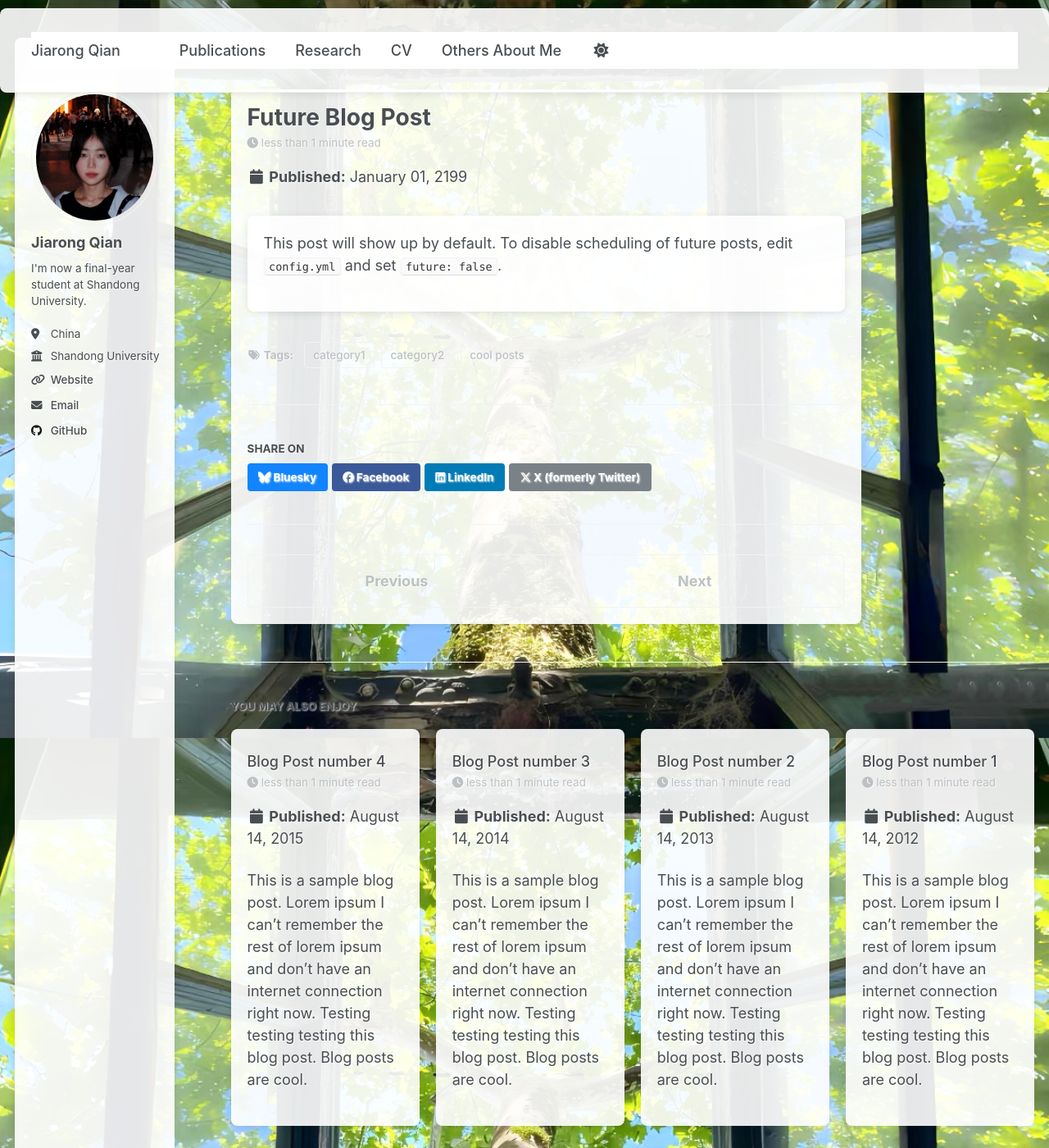
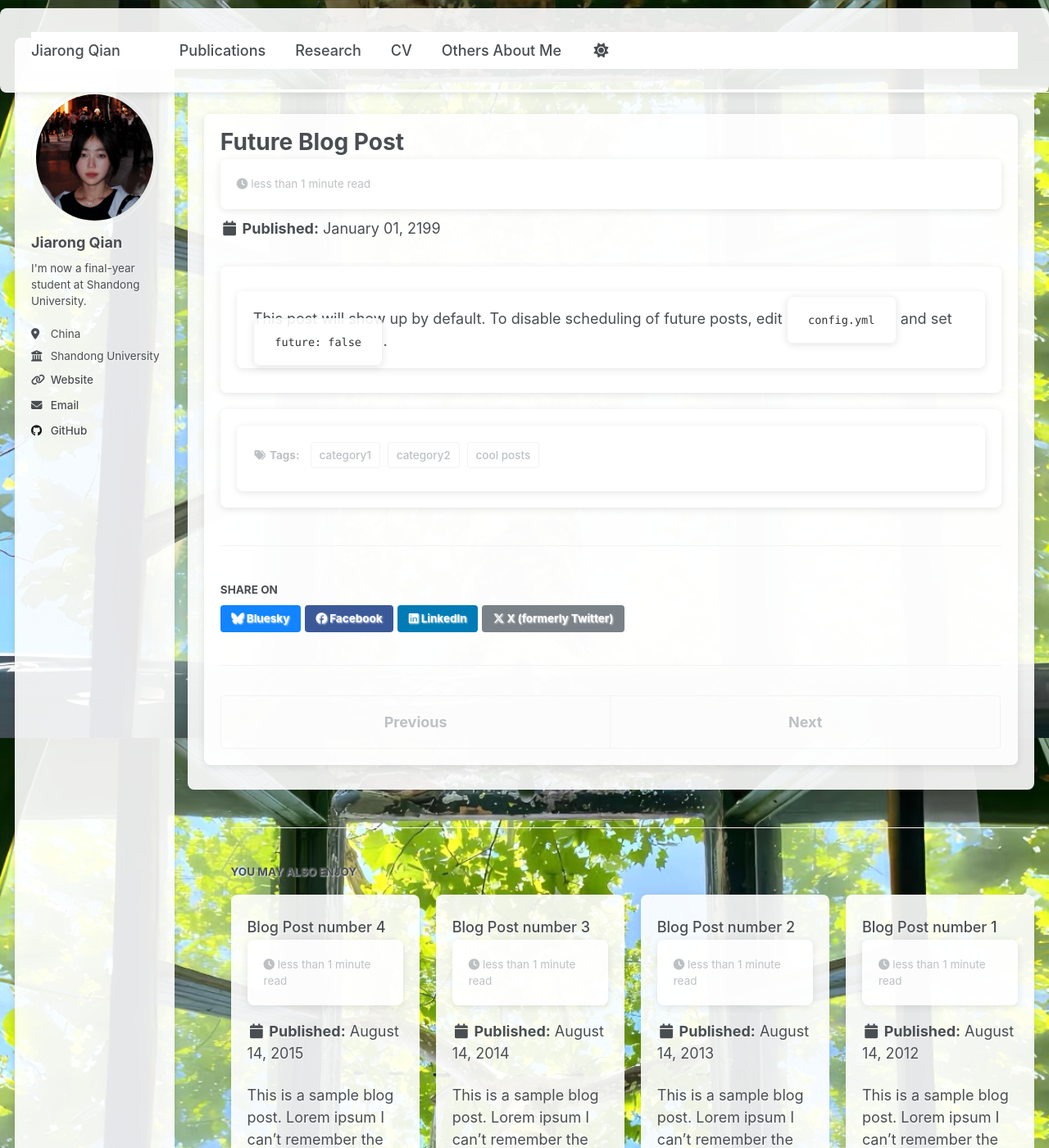
Before and after one commit to JiarongQian/JiarongQian.github.io, a Jekyll site: the page built from _posts/2199-01-01-future-post.md, in a window 1280 px wide and 1400 px high. Shown: the whole window at 82% size. Built offline with Jekyll 4.4.1, drawn with Linux system fonts in a browser that asks for light colours; a script that is not in the unit is left out.

Commit message:
main.scss

```diff
--- a/assets/css/main.scss
+++ b/assets/css/main.scss
@@ -64,12 +64,39 @@ body::before {
     pointer-events: none;
 }
 
-/* Additional text enhancement */
+/* Additional text enhancement - Apply to all content areas */
 .page__content,
 .page__inner-wrap,
 .archive__item,
 .masthead,
-.sidebar {
+.sidebar,
+.page,
+.archive,
+.single,
+.talk,
+.portfolio,
+.publications,
+.research,
+.others,
+.about,
+.cv,
+.page__hero,
+.page__taxonomy,
+.page__meta,
+.page__content p,
+.page__content h1,
+.page__content h2,
+.page__content h3,
+.page__content h4,
+.page__content h5,
+.page__content h6,
+.page__content ul,
+.page__content ol,
+.page__content li,
+.page__content blockquote,
+.page__content table,
+.page__content pre,
+.page__content code {
     background: rgba(255, 255, 255, 0.9); /* Semi-transparent white background for content areas */
     border-radius: 8px;
     padding: 20px;
```
